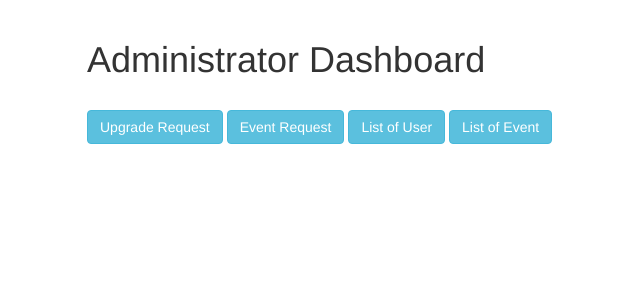
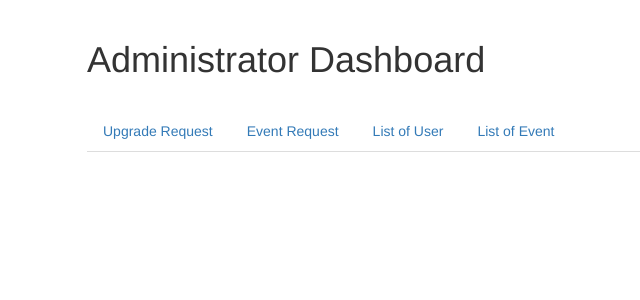
Before and after one commit to wylenjoan/group1-metro-events, a Django app: page /admin-dashboard/ in a window 1280 px wide. Shown: the part 62-362 px from the top of the page, without its empty margins (13-653 px from the left). Run offline with Django 3.2, Linux system fonts and the light colour scheme; some libraries are stand-ins or nearby versions.

Commit message:
templates update

```diff
--- a/metro_events/app/templates/administrator.html
+++ b/metro_events/app/templates/administrator.html
@@ -5,14 +5,25 @@
     <!-- Buttons-->
     <h1>Administrator Dashboard</h1>
     <br>
-    <button class="btn btn-info" type="button" data-toggle="collapse" data-target="#view" id="btn1" href="#collapseButton">Upgrade Request</button>
-    <button class="btn btn-info" type="button" data-toggle="collapse" data-target="#view1" id="btn2" href="#collapseButton2">Event Request</button>
-    <button class="btn btn-info" type="button" data-toggle="collapse" data-target="#view2" id="btn3" href="#collapseButton3">List of User</button>
-    <button class="btn btn-info" type="button" data-toggle="collapse" data-target="#view3" id="btn4" href="#collapseButton4">List of Event</button>
+    <ul class="nav nav-tabs">
+          <li class="nav-item">
+              <a href="#UpgradeRequest" class="nav-link" data-toggle="tab">Upgrade Request</a>
+          </li>
+          <li class="nav-item">
+              <a href="#EventRequest" class="nav-link" data-toggle="tab">Event Request</a>
+          </li>
+          <li class="nav-item">
+              <a href="#ListofUser" class="nav-link" data-toggle="tab">List of User</a>
+          </li>
+          <li class="nav-item">
+              <a href="#ListofEvent" class="nav-link" data-toggle="tab">List of Event</a>
+          </li>
+    </ul>
     <br>
     <br>
+    <div class="tab-content">
             <!--Start Events Collapse Table-->
-       <div class="collapse" id="view">
+               <div class="tab-pane fade" id="UpgradeRequest">
                 <div class="card mb-4">
                     <div class="card-header"><i class="fa fa-calendar mr-1"></i> Update Request </div>
                     <div class="card-body" >
@@ -43,7 +54,7 @@
                 </div>
                 <!--End Update Request Collapse Table-->
                 <!--Start of Event Request Collapse Table-->
-        <div class="collapse" id="view1">
+                <div class="tab-pane fade" id="EventRequest">
                   <div class="card mb-4">
                       <div class="card-header"><i class="fa fa-flag"></i> Event Request </div>
                       <div class="card-body">
@@ -76,7 +87,7 @@
                 </div>
                 <!--End of Event Request Collapse Table-->
                 <!--Start of List of Users Collapse Table-->
-        <div class="collapse" id="view3">
+                <div class="tab-pane fade" id="ListofUser">
                   <div class="card mb-4">
                       <div class="card-header"><i class="fa fa-list"></i> List of Users </div>
                       <div class="card-body">
@@ -107,7 +118,7 @@
                 </div>
                 <!--End of List of Users Collapse Table-->
                 <!--Start of List of Events Collapse Table-->
-        <div class="collapse" id="view4">
+                <div class="tab-pane fade" id="ListofEvent">
                   <div class="card mb-4">
                     <div class="card-header"><i class="fa fa-list"></i> List of Events </div>
                     <div class="card-body" >
@@ -138,4 +149,5 @@
                 </div>
                 <!--End of List of Users Collapse Table-->
     </div>
+</div>
 {% endblock content %}
--- a/metro_events/app/urls.py
+++ b/metro_events/app/urls.py
@@ -15,7 +15,7 @@ urlpatterns = [
     path('register/', views.UserRegistrationView.as_view(), name='register'),
 
     path('user-dashboard/', views.UserDashboardView.as_view(), name='user-dashboard'),
-    # path('user-dashboard/events', views.UserDashboardEventsView.as_view(), name='user-dashboard-events'),
+    #path('user-dashboard/events', views.UserDashboardEventsView.as_view(), name='user-dashboard-events'),
     # path('user-dashboard/profile', views.UserDashboardProfileView.as_view(), name='user-dashboard-profile'),
 
     path('organizer-dashboard/', views.OrganizerDashboardView.as_view(), name='organizer-dashboard'),
```
Also changed, not shown: metro_events/app/templates/organizer.html (+13 -5 lines), metro_events/app/templates/user.html (+13 -9 lines), metro_events/metro_events/settings.py (+12 -2 lines), metro_events/static/bootstrap/js/bootstrap.js. Lines whose indentation alone changed are shown as unchanged.
